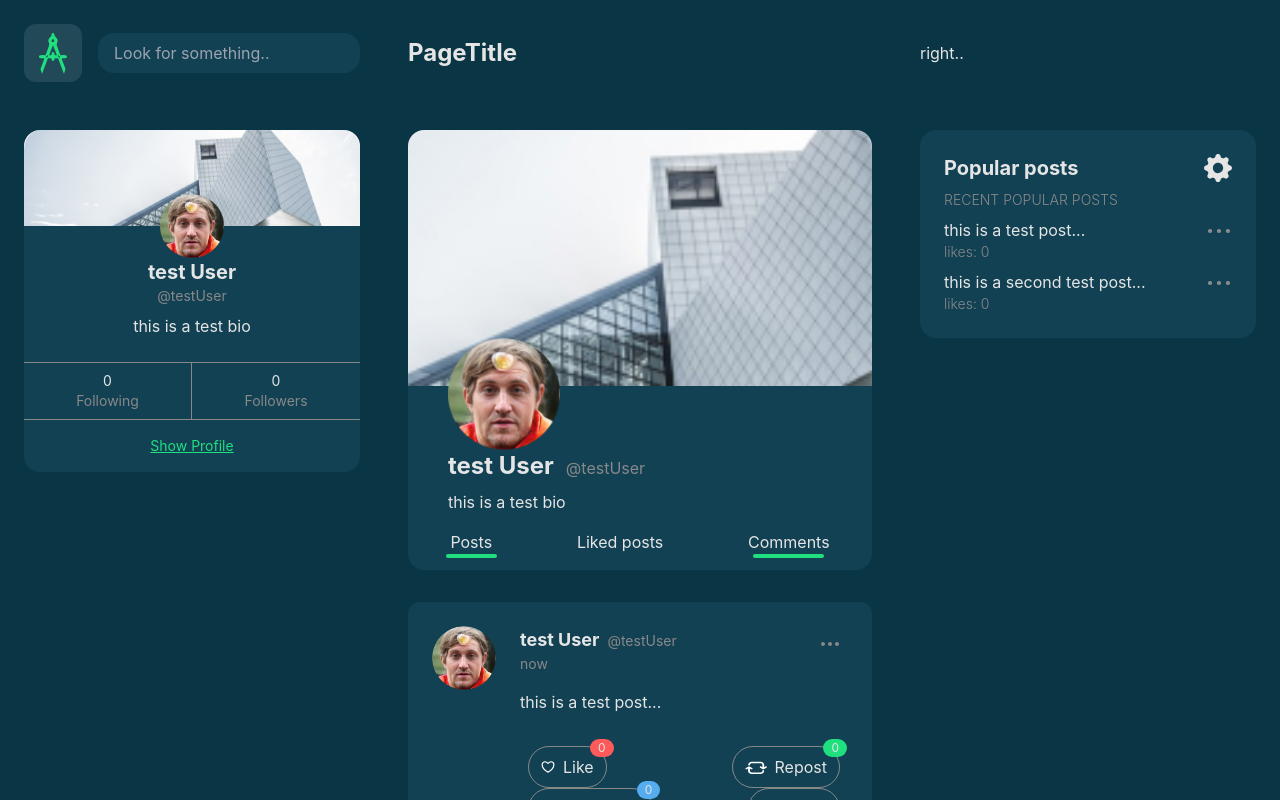
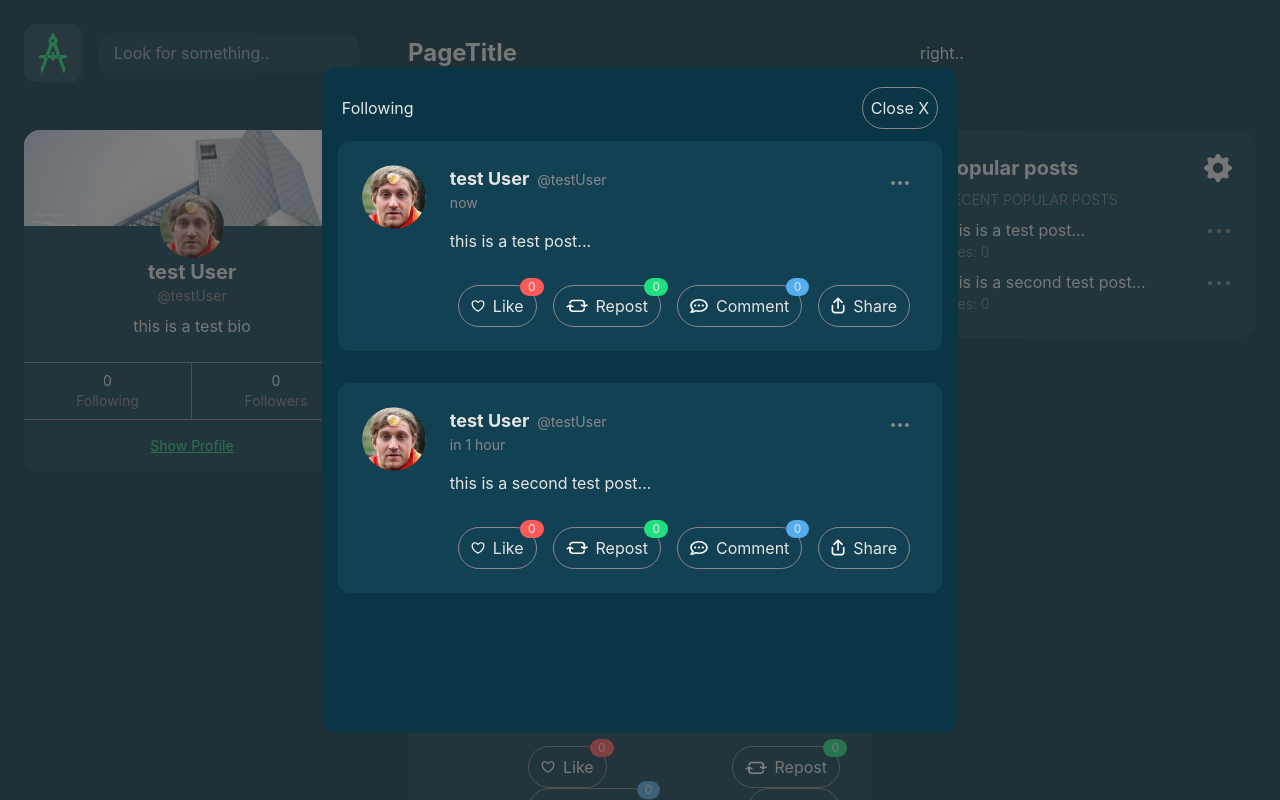
Before and after one commit to orcanicman/thinkr-js, a React (Create React App) app: page /testUser/following in a window 1280 px wide. Shown: the top 800 px of the page. Built offline with nearby package versions, Linux system fonts and the light colour scheme.

Commit message:
spaghettigy and buggy but close

```diff
--- /dev/null
+++ b/src/layouts/components/Dialog.tsx
@@ -0,0 +1,58 @@
+import React, { ReactNode, useEffect, useState } from "react";
+
+interface DialogProps {
+	component: ReactNode;
+	closeFunction: Function;
+	title?: string;
+	open: boolean;
+}
+
+export const Dialog: React.FC<DialogProps> = ({
+	component,
+	title,
+	closeFunction,
+	open,
+}) => {
+	const [closing, setClosing] = useState(false);
+	const [animationState, setAnimationState] = useState<"opening" | "closing">(
+		"closing"
+	);
+
+	useEffect(() => {
+		console.log(open);
+		console.log(animationState);
+
+		open === true ? setAnimationState("opening") : setAnimationState("closing");
+
+		console.log(animationState);
+	}, [open]);
+
+	return (
+		<div
+			className={`fixed top-0 left-0 w-full h-full flex justify-center items-center z-50 bg-black bg-opacity-60 duration-200
+			${animationState === "opening" ? "opacity-100" : "opacity-0 delay-500"}
+			${open === false ? "hidden" : ""}`}
+		>
+			<div
+				className={`w-auto bg-mainDark rounded-2xl p-4 m-4 overflow-y-scroll duration-500
+				${animationState === "opening" ? "h-5/6 delay-200" : "h-0"}`}
+			>
+				<div className="flex flex-row-reverse justify-between p-1 items-center mb-2">
+					<button
+						onClick={() => {
+							setAnimationState("closing");
+							setTimeout(() => {
+								closeFunction();
+							}, 700);
+						}}
+						className="p-2 border-[1px] rounded-full border-gray hover:border-red"
+					>
+						Close X
+					</button>
+					{title ? title : ""}
+				</div>
+				{component}
+			</div>
+		</div>
+	);
+};
--- a/src/pages/Profile/ProfilePage.tsx
+++ b/src/pages/Profile/ProfilePage.tsx
@@ -3,21 +3,52 @@ import MainLayout from "../../layouts/Main";
 import { Post } from "../../types/Post";
 import { Post as PostComponent } from "../../pages/Home/components/Post";
 import { User } from "../../types/User";
+import { Dialog } from "../../layouts/components/Dialog";
 
 import { posts as testPosts } from "../../testData/posts";
 import { user as testUser } from "../../testData/users";
 import BackgroundImage from "../../assets/test_background_img.jpg";
 import ProfileImage from "../../assets/Profile_Image.png";
+import { useNavigate } from "react-router-dom";
 
 interface ProfilePageProps {}
 
 export const ProfilePage: React.FC<ProfilePageProps> = () => {
+	const navigate = useNavigate();
+
 	const [user, setUser] = useState<User>(testUser);
 	const [posts, setPosts] = useState<Post[]>(testPosts);
 	const [currTab, setCurrTab] = useState<"posts" | "liked" | "comments">(
 		"posts"
 	);
 
+	//open dialog based on url
+	const url = window.location.pathname;
+	const [followersDialogOpen, setFollowersDialogOpen] = useState<boolean>(
+		url.includes("/followers")
+	);
+	const [followingDialogOpen, setFollowingDialogOpen] = useState<boolean>(
+		url.includes("/following")
+	);
+
+	//close dialog functions
+	const closeFollowers = () => {
+		setFollowersDialogOpen(false);
+		navigate(`/${user.profile.tag}`);
+	};
+	const closeFollowing = () => {
+		setFollowingDialogOpen(false);
+		navigate(`/${user.profile.tag}`);
+	};
+
+	useEffect(() => {
+		console.log(url);
+
+		setFollowersDialogOpen(url.includes("/followers"));
+		setFollowingDialogOpen(url.includes("/following"));
+	}, [url]);
+
+	//switch tabs
 	useEffect(() => {
 		switch (currTab) {
 			case "posts":
@@ -110,6 +141,31 @@ export const ProfilePage: React.FC<ProfilePageProps> = () => {
 					<PostComponent key={i} post={post} />
 				))}
 			</div>
+
+			<Dialog
+				open={followersDialogOpen}
+				closeFunction={closeFollowers}
+				component={
+					<>
+						{posts.map((post, i) => (
+							<PostComponent key={i} post={post} />
+						))}
+					</>
+				}
+				title="Followers"
+			/>
+			<Dialog
+				open={followingDialogOpen}
+				closeFunction={closeFollowing}
+				component={
+					<>
+						{posts.map((post, i) => (
+							<PostComponent key={i} post={post} />
+						))}
+					</>
+				}
+				title="Following"
+			/>
 		</MainLayout>
 	);
 };
```
